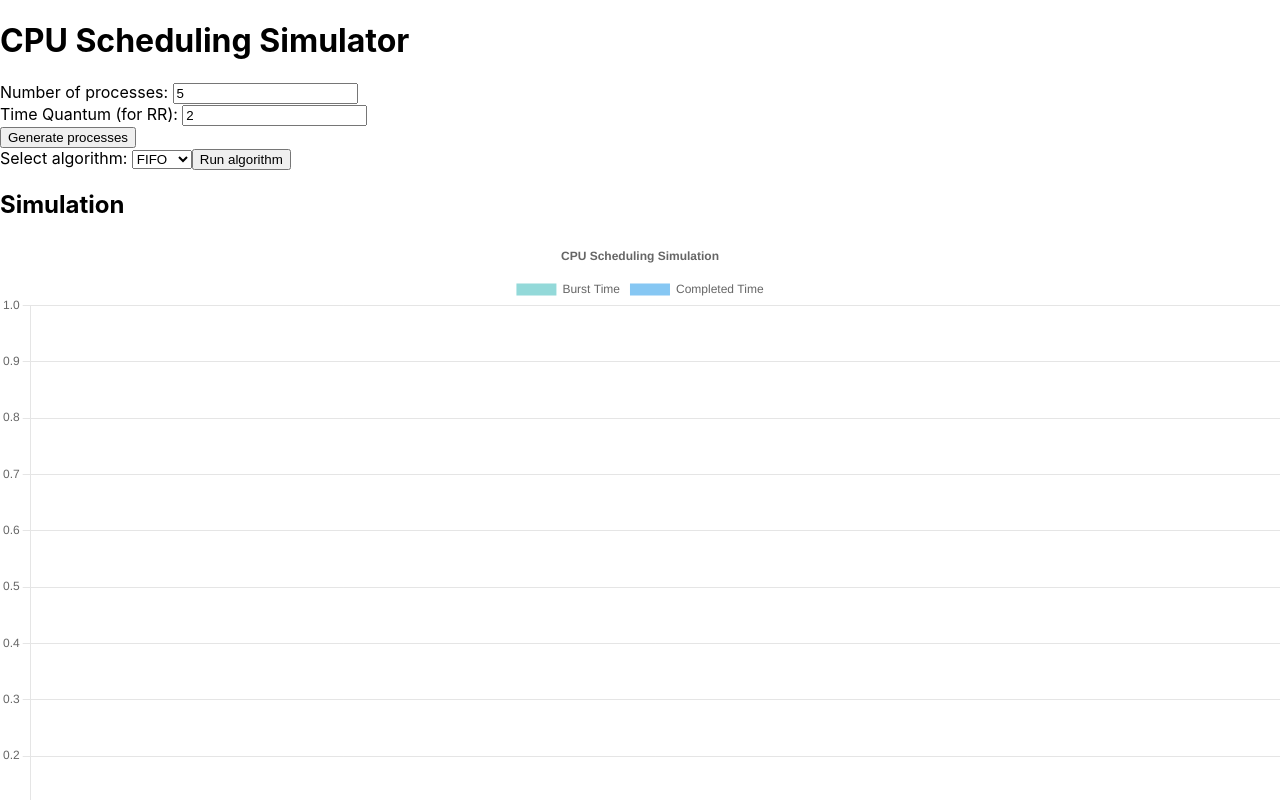
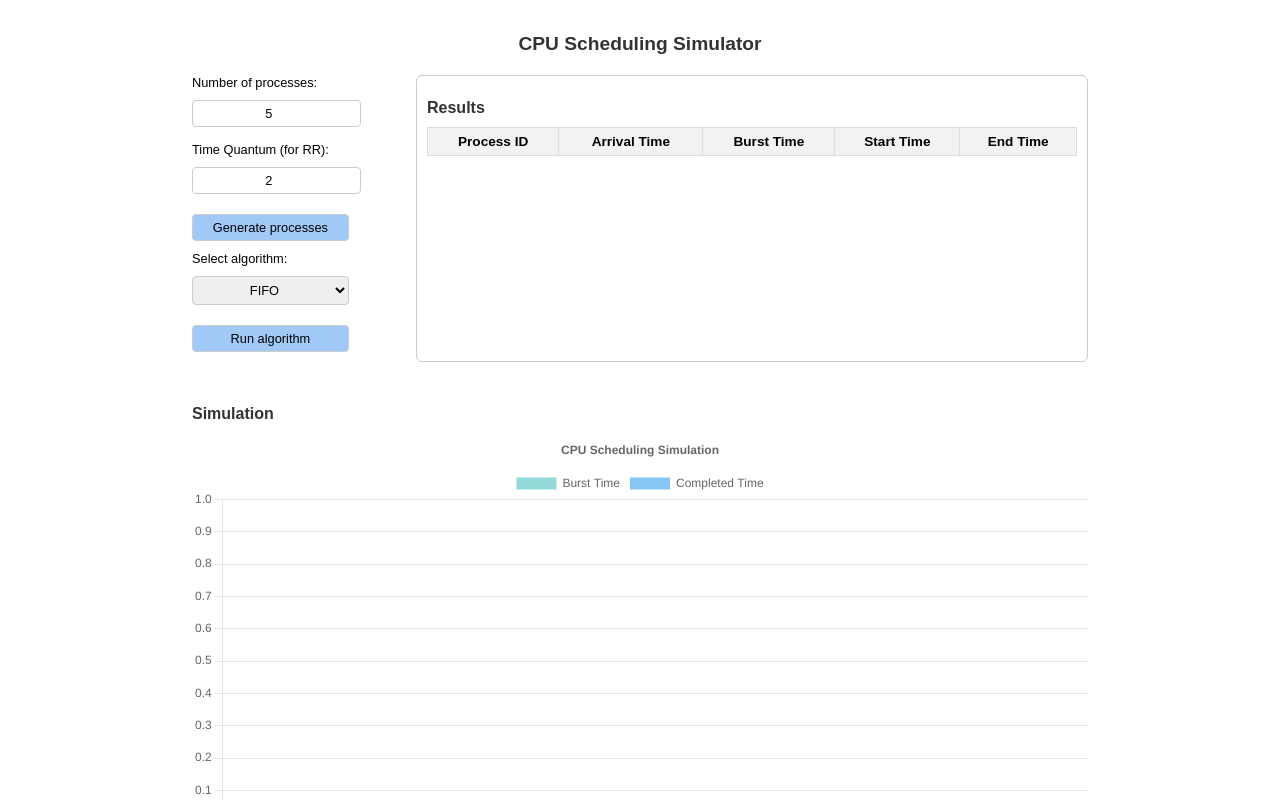
Before and after one commit to nicolettran/cs540_project1, a React (Create React App) app: page / in a window 1280 px wide. Shown: the top 800 px of the page. Built offline with nearby package versions, Linux system fonts and the light colour scheme.

Commit message:
Formatting on React

```diff
--- a/src/App.js
+++ b/src/App.js
@@ -7,6 +7,7 @@ import { rr } from "./algorithms/rr";
 import { mlfq } from "./algorithms/mlfq";
 import ResultsDisplay from "./components/ResultsDisplay";
 import ProcessChart from "./components/ProcessChart";
+import "./styles/App.css"; // Import the CSS file
 
 function App() {
   const [numProcesses, setNumProcesses] = useState(5);
@@ -76,9 +77,10 @@ function App() {
   }, [isRunning, currentTime, results]);
 
   return (
-    <div>
-      <h1>CPU Scheduling Simulator</h1>
-      <div>
+    <div className="app-container">
+      <h1 className="fade-in">CPU Scheduling Simulator</h1>
+      <div className="input-container slide-in">
+        <div className="input-group">
           <label>Number of processes: </label>
           <input
             type="number"
@@ -86,7 +88,7 @@ function App() {
             onChange={(e) => setNumProcesses(parseInt(e.target.value))}
           />
         </div>
-      <div>
+        <div className="input-group">
           <label>Time Quantum (for RR): </label>
           <input
             type="number"
@@ -95,7 +97,7 @@ function App() {
           />
         </div>
         <button onClick={handleGenerateProcesses}>Generate processes</button>
-      <div>
+        <div className="input-group">
           <label>Select algorithm: </label>
           <select
             value={selectedAlgorithm}
@@ -107,15 +109,16 @@ function App() {
             <option value="RR">RR</option>
             <option value="MLFQ">MLFQ</option>
           </select>
+        </div>
         <button onClick={runAlgorithm}>Run algorithm</button>
       </div>
-      <div>
+      <div className="results-container fade-in">
+        <h2>Results</h2>
+        <ResultsDisplay results={results} />
+      </div>
+      <div className="animation-container slide-in">
         <h2>Simulation</h2>
         <ProcessChart processes={results} currentTime={currentTime} />
-      </div>
-      <div>
-        <h2>Results</h2>
-        <ResultsDisplay results={results} />
       </div>
     </div>
   );
--- a/src/algorithms/mlfq.js
+++ b/src/algorithms/mlfq.js
@@ -16,7 +16,6 @@ export const mlfq = (processes) => {
 
   while (remainingProcesses.length > 0 || queues.some((q) => q.processes.length > 0)) {
     // Add processes that have arrived to the appropriate queue
-    // eslint-disable-next-line no-loop-func
     remainingProcesses.forEach((process) => {
       if (process.arrivalTime <= currentTime) {
         queues[process.queueLevel].processes.push(process);
--- a/src/algorithms/rr.js
+++ b/src/algorithms/rr.js
@@ -9,7 +9,6 @@ export const rr = (processes, timeQuantum) => {
 
   while (remainingProcesses.length > 0 || queue.length > 0) {
     // Add processes that have arrived to the queue
-    // eslint-disable-next-line no-loop-func
     remainingProcesses.forEach((process) => {
       if (process.arrivalTime <= currentTime) {
         queue.push(process);
--- a/src/algorithms/sjf.js
+++ b/src/algorithms/sjf.js
@@ -5,7 +5,6 @@ export const sjf = (processes) => {
   while (processes.length > 0) {
     // Filter processes that have arrived
     const availableProcesses = processes.filter(
-      // eslint-disable-next-line no-loop-func
       (process) => process.arrivalTime <= currentTime
     );
 
--- a/src/algorithms/stcf.js
+++ b/src/algorithms/stcf.js
@@ -9,7 +9,6 @@ export const stcf = (processes) => {
   while (remainingProcesses.length > 0) {
     // Filter processes that have arrived
     const availableProcesses = remainingProcesses.filter(
-      // eslint-disable-next-line no-loop-func
       (process) => process.arrivalTime <= currentTime
     );
 
--- a/src/styles/App.css
+++ b/src/styles/App.css
@@ -1,38 +1,153 @@
-.App {
+/* General layout styles */
+.app-container {
+  display: grid;
+  grid-template-rows: auto 1fr; /* Top row for title and inputs/results, bottom row for simulation */
+  grid-template-columns: 1fr 3fr; /* Inputs take up a quarter (1fr) and Results take up more space (3fr) */
+  grid-template-areas:
+    "title title"
+    "inputs results"
+    "simulation simulation";
+  padding: 20px;
+  font-family: Arial, sans-serif;
+  background-color: #f4f4f9;
+  width: 70%;
+  margin: 0 auto;
+  height: 100vh;
+}
+
+/* Title style */
+h1 {
+  font-size: 1.2rem;
+  color: #333;
+  text-align: center;
+  margin-bottom: 20px;
+  grid-column: 1 / -1; /* Make the title span both columns */
+}
+
+/* Input section */
+.inputs-container {
+  grid-area: inputs;
+  display: flex;
+  justify-content: space-between;
+  padding: 10px;
+  gap: 10px;
+}
+
+.input-container {
+  display: flex;
+  flex-direction: column;
+  justify-content: center;
+  width: 100%;
+}
+
+.input-group {
+  display: flex;
+  flex-direction: column;
+  align-items: flex-start;
+  margin-bottom: 15px; /* Increased margin to space out inputs */
+  min-width: 80px;
+}
+
+.input-group label {
+  font-size: 0.8rem; /* Smaller label text */
+  margin-bottom: 5px;
+}
+
+input, select, button {
+  padding: 5px;
+  font-size: 0.8rem; /* Smaller input and button text */
+  margin-top: 5px;
+  border: 1px solid #ccc;
+  border-radius: 4px;
+  width: 70%; /* Smaller width */
   text-align: center;
 }
 
-.App-logo {
-  height: 40vmin;
-  pointer-events: none;
+button {
+  background-color: #a1c9f7;
+  color: rgb(0, 0, 0);
+  cursor: pointer;
+  transition: background-color 0.3s ease;
+  margin-bottom: 10px;
 }
 
-@media (prefers-reduced-motion: no-preference) {
-  .App-logo {
-    animation: App-logo-spin infinite 20s linear;
+button:hover {
+  background-color: #5c9fe7;
+  color: rgb(222, 231, 245);
+}
+
+/* Results Table */
+.results-container {
+  grid-area: results;
+  padding: 10px;
+  border: 1px solid #ccc;
+  border-radius: 6px;
+  overflow-y: auto;
+}
+
+.results-container table {
+  width: 100%;
+  border-collapse: collapse;
+}
+
+.results-container table th,
+.results-container table td {
+  padding: 6px;
+  text-align: center;
+  border: 1px solid #ddd;
+  font-size: 0.85rem; /* Smaller font size for table */
+}
+
+.results-container table th {
+  background-color: #f2f2f2;
+}
+
+h2 {
+  font-size: 1rem;
+  color: #333;
+  margin-bottom: 10px;
+}
+
+/* Styling for process chart */
+.animation-container {
+  grid-area: simulation;
+  margin-top: 20px;
+  opacity: 0; /* Initially hidden */
+  animation: slideIn 1s forwards 2s;
+}
+
+@keyframes slideIn {
+  0% {
+    opacity: 0;
+    transform: translateX(-50px);
+  }
+  100% {
+    opacity: 1;
+    transform: translateX(0);
   }
 }
 
-.App-header {
-  background-color: #282c34;
-  min-height: 100vh;
-  display: flex;
-  flex-direction: column;
-  align-items: center;
-  justify-content: center;
-  font-size: calc(10px + 2vmin);
-  color: white;
+/* General styling for other sections */
+.input-container, .results-container {
+  margin-bottom: 10px;
 }
 
-.App-link {
-  color: #61dafb;
+/* Input and result container spacing */
+.inputs-container {
+  width: 80%;
+  padding: 0;
+  margin: 0;
 }
 
-@keyframes App-logo-spin {
-  from {
-    transform: rotate(0deg);
-  }
-  to {
-    transform: rotate(360deg);
-  }
+/* Simulation Chart */
+.animation-container canvas {
+  max-width: 100%;
+  height: auto;
+  max-height: 400px;
 }
+
+
+.app-container {
+  background-color: transparent;
+  box-shadow: none;
+}
```
Also changed, not shown: src/components/Chart.js (deleted). Lines whose indentation alone changed are shown as unchanged.
